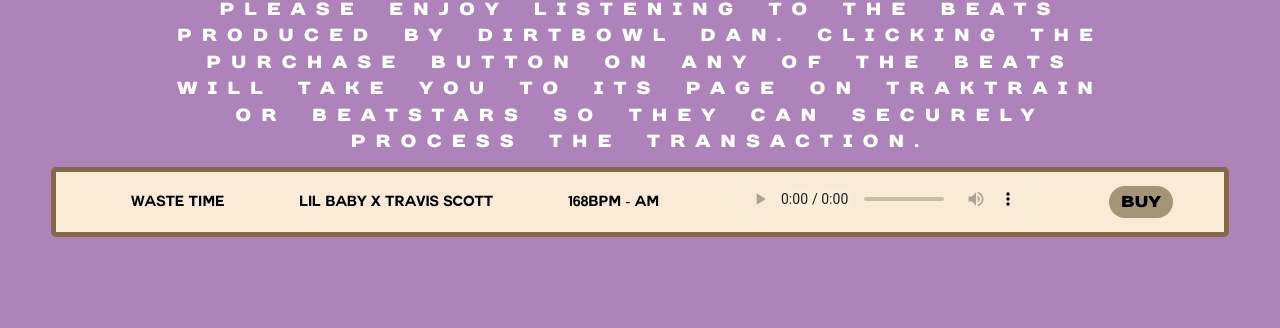
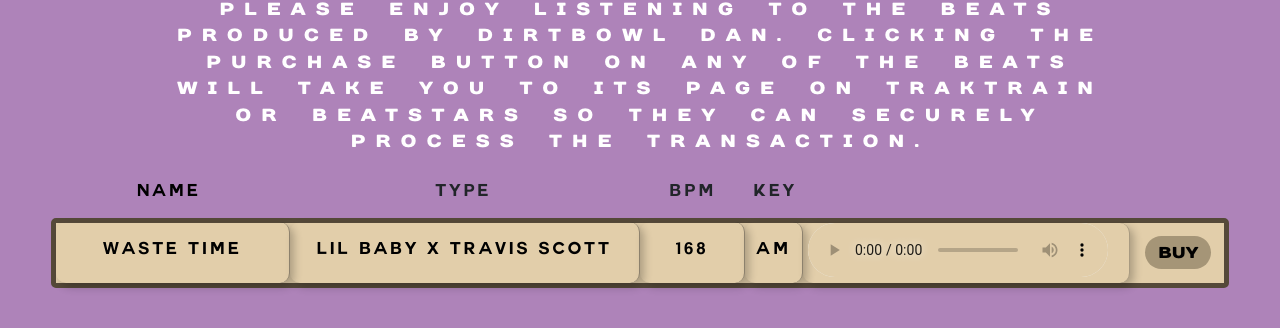
Before and after one commit to dirtbowldan/dirtbowldan.github.io, a website: page beats.html in a window 1280 px wide. Shown: the part 154-482 px from the top of the page. Drawn offline with nearby package versions, Linux system fonts and the light colour scheme.

Commit message:
get pushed

```diff
--- a/beats.html
+++ b/beats.html
@@ -35,23 +35,39 @@
     </div>
 
 
+    <div class="labels">
+
+
+            <div class="beatsale lname">Name</div>
+
+            <div class="beatsale ltype">Type</div>
+
+            <div class="beatsale lbpm">BPM</div>
+
+            <div class="beatsale lkey"> KEY</div>
+
+
+        </div>
 
     <div class="flexcont">
 
-        <div class="box1">
+        <div class="bname">
             <div class="beatsale">Waste Time </div>
         </div>
-        <div class="box1">
+        <div class="btype">
             <div class="beatsale">Lil Baby x Travis Scott</div>
         </div>
-        <div class="box1">
-            <div class="beatsale">168bpm - Am </div>
+        <div class="bbpm">
+            <div class="beatsale">168</div>
         </div>
-        <div class="box2">
-            <audio controls src="diorage 156bpm.mp3" controlsList="nodownload" class="audio-1">
+        <div class="bkey">
+            <div class="beatsale"> Am </div>
+        </div>
+        <div class="bplay">
+            <audio controls src="diorage 156bpm.mp3" controlsList="nodownload" class="audio-1";>
             </audio>
         </div>
-        <div class="box3">
+        <div class="bbuy">
             <button class="butty" href="#">BUY</button>
         </div>
     </div>
--- a/styles.css
+++ b/styles.css
@@ -140,52 +140,132 @@ a{color: #000000;}
 
 .beatsale{
   font-family: 'couturebold';
-  font-size: 90%;
-
+  text-align: center;
+  vertical-align: middle;
+  padding-top:14px;
+  padding-bottom:14px;
+  font-size: 105%;
+  letter-spacing: 3px;
 }
 
 
 
+.labels{
+  display: flex;
 
+  margin-top: 10px;
+  margin-left: 4%;
+  margin-right: 4%;
+  align-items:center
+
+
+}
 
 .flexcont{
   display: flex;
-  background-color: antiquewhite;
-  border-color: rgb(132, 106, 73);
+  background-color: rgb(226, 206, 170);
+  border-color: rgb(85, 73, 57);
   border-style: solid;
   border-radius: 5px;
   border-width: 5px;
   margin-left: 4%;
   margin-right: 4%;
   align-items: center;
-  justify-content: space-evenly;
-  margin-top: 1%;
+  height: 70px;
+
+
 }
 
 .flexcont:hover{
-  box-shadow: 0 20px 20px rgba(148, 148, 148, 0.4);
+  box-shadow: 0 20px 20px rgba(148, 148, 148, 0.534);
   transform: scale(105%);
   transition: 50ms;
 }
 
-.box1{
-
+.bname{
 color: rgb(0, 0, 0);
-
+border-right: 1px solid rgba(34, 34, 34, 0.418);
+      border-radius: 10px;
+      box-shadow: 4px 4px 8px 0 rgba(0, 0, 0, 0.24);
+height: 102%;
+width: 20%;
 
 }
 
+.lname{
+  color: rgb(0, 0, 0);
 
-.box2{
+  width: 20%;
+
+  }
+
+
+.btype{
+  color: rgb(0, 0, 0);
+  border-right: 1px solid rgba(34, 34, 34, 0.418);
+      border-radius: 10px;
+      box-shadow: 4px 4px 8px 0 rgba(0, 0, 0, 0.24);
+  height: 102%;
+
+  width: 30%;
+  }
+
+  .ltype{
+    width: 30%;
+    }
+  .bbpm{
+    color: rgb(0, 0, 0);
+    border-right: 1px solid rgba(34, 34, 34, 0.418);
+      border-radius: 10px;
+      box-shadow: 4px 4px 8px 0 rgba(0, 0, 0, 0.24);
+    height: 102%;
+    width: 9%;
+
+    }
+
+    .lbpm{
+
+      width: 9%;
+
+      }
+
+    .bkey{
+      color: rgb(0, 0, 0);
+
+      border-right: 1px solid rgba(34, 34, 34, 0.418);
+      border-radius: 10px;
+      box-shadow: 4px 4px 8px 0 rgba(0, 0, 0, 0.24);
+    height: 102%;
+    width: 5%;
+
+      }
+
+      .lkey{
+
+      width: 5%;
+
+        }
+
+
+      .bplay{
+    color: rgba(34, 34, 34, 0.301);
+    border-right: 1px solid;
+    border-radius: 10px;
+    box-shadow: 4px 4px 8px 0 rgba(0, 0, 0, 0.24);
+    width: 28%;
+    padding-left: 5px;
+    height: 100%;
+
+        }
+
+      .bbuy{
+          color: rgb(0, 0, 0);
+          width: 5%;
+          padding-left: 15px;
+          }
 
 
 
-
-  }
-
-  .box3{
-
-  }
 
 
   h1{
@@ -196,7 +276,9 @@ color: rgb(0, 0, 0);
   }
 
   audio::-webkit-media-controls-panel {
-    background-color: antiquewhite;
+    background-color: rgb(226, 206, 170);
+
+
   }
 
 
```
Also changed, not shown: index1.html (+1 -1 lines).
